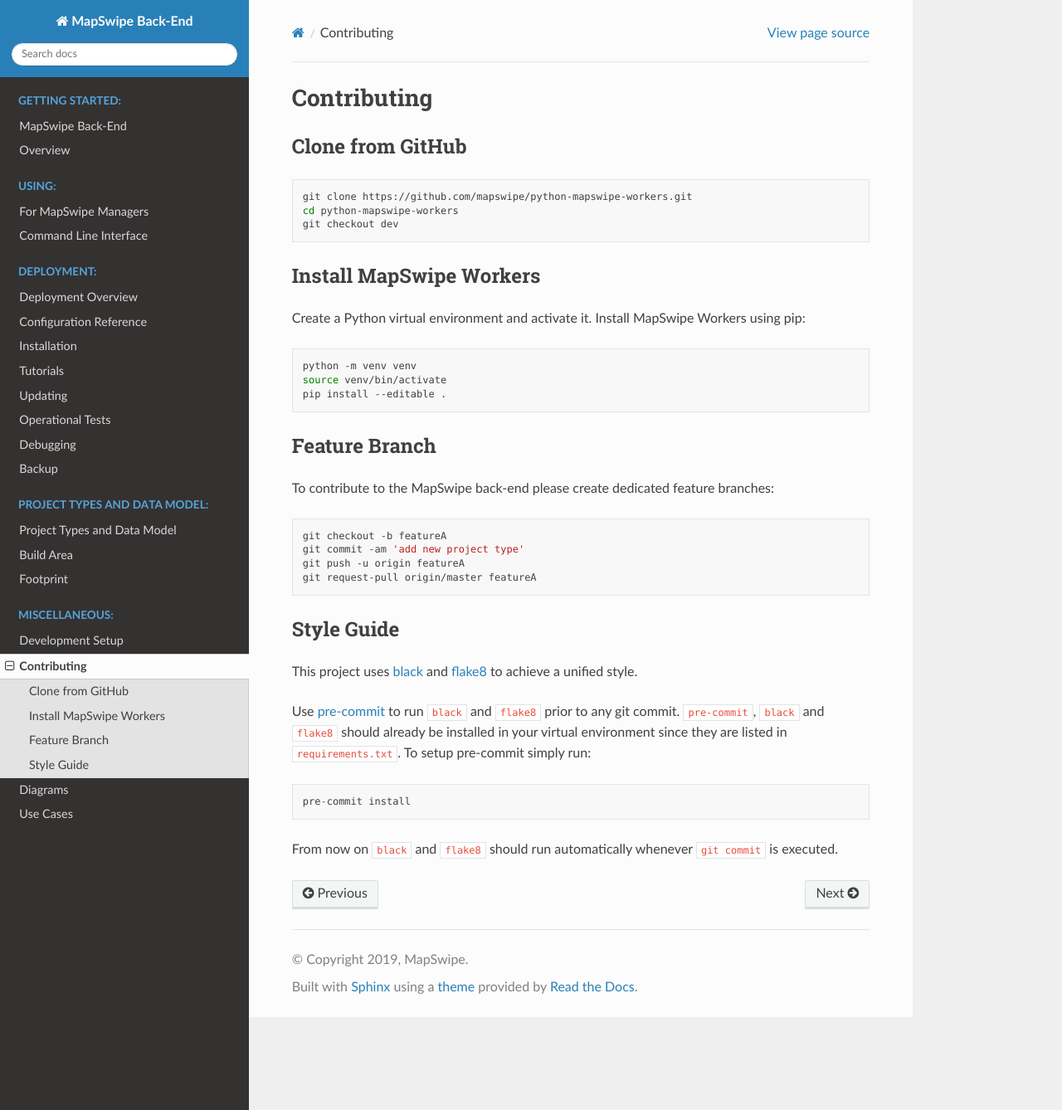
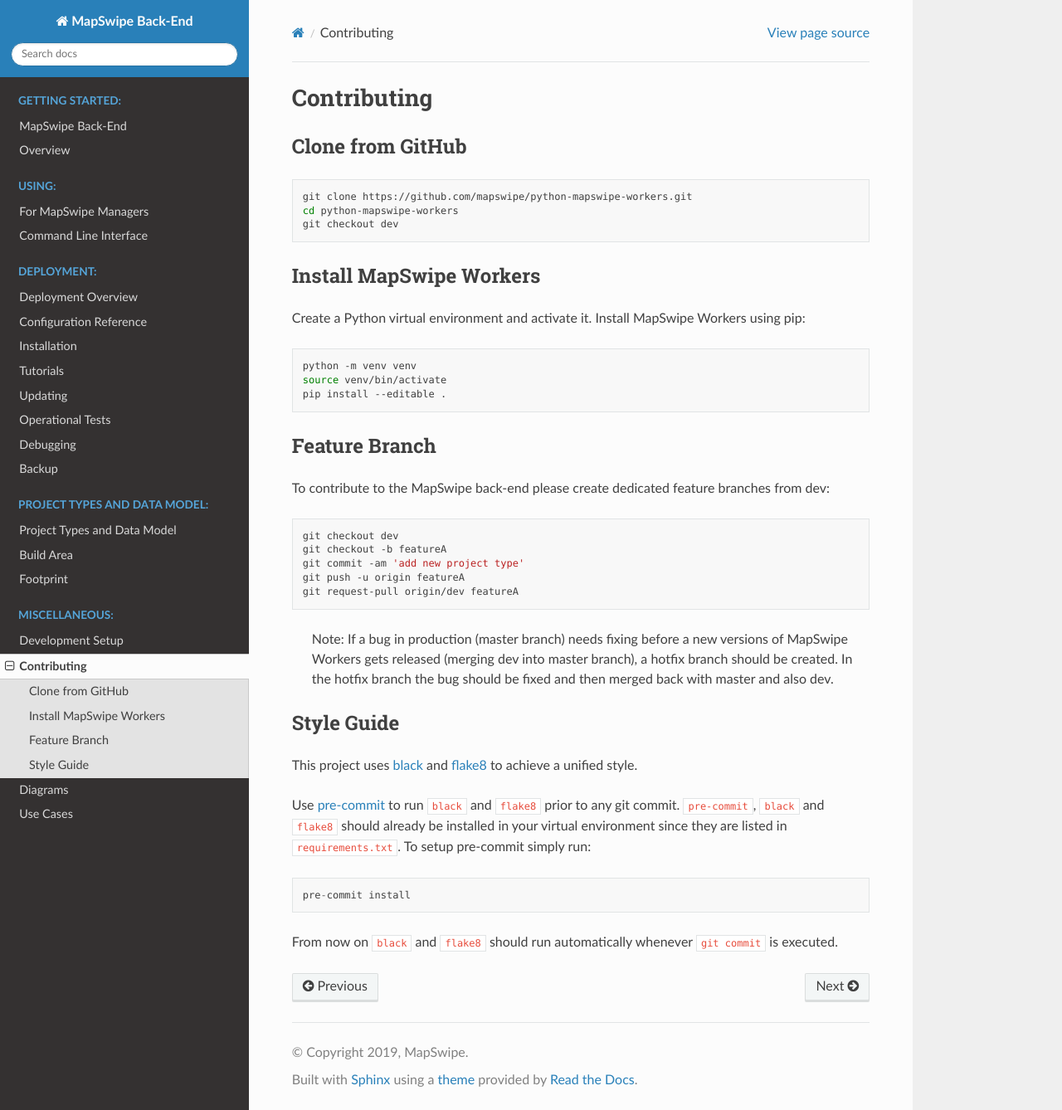
Before and after one commit to mapswipe/python-mapswipe-workers, a Sphinx documentation site: the page built from docs/source/contributing.md, in a window 1280 px wide and 1338 px high. Shown: the whole window at 83% size. Built offline with Sphinx 7.4.7 and the Read the Docs theme 2.0.0, drawn with Linux system fonts in a browser that asks for light colours.

Commit message:
add prefered branch to make a pull request. Add note about hotfix branch. #227

````diff
--- a/docs/source/contributing.md
+++ b/docs/source/contributing.md
@@ -23,14 +23,17 @@
 
 ## Feature Branch
 
-To contribute to the MapSwipe back-end please create dedicated feature branches:
+To contribute to the MapSwipe back-end please create dedicated feature branches from dev:
 
 ```bash
+git checkout dev
 git checkout -b featureA
 git commit -am 'add new project type'
 git push -u origin featureA
-git request-pull origin/master featureA
+git request-pull origin/dev featureA
 ```
+
+> Note: If a bug in production (master branch) needs fixing before a new versions of MapSwipe Workers gets released (merging dev into master branch), a hotfix branch should be created. In the hotfix branch the bug should be fixed and then merged back with master and also dev.
 
 
 ## Style Guide
````
